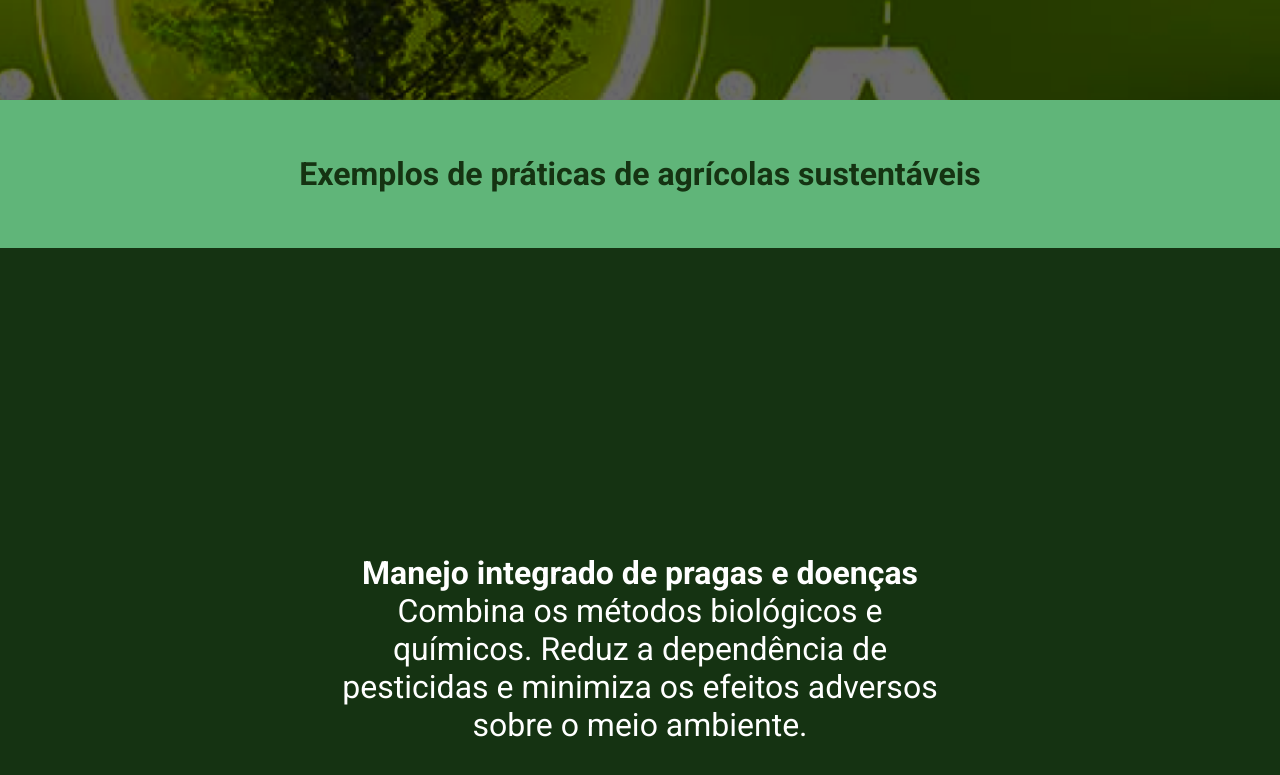
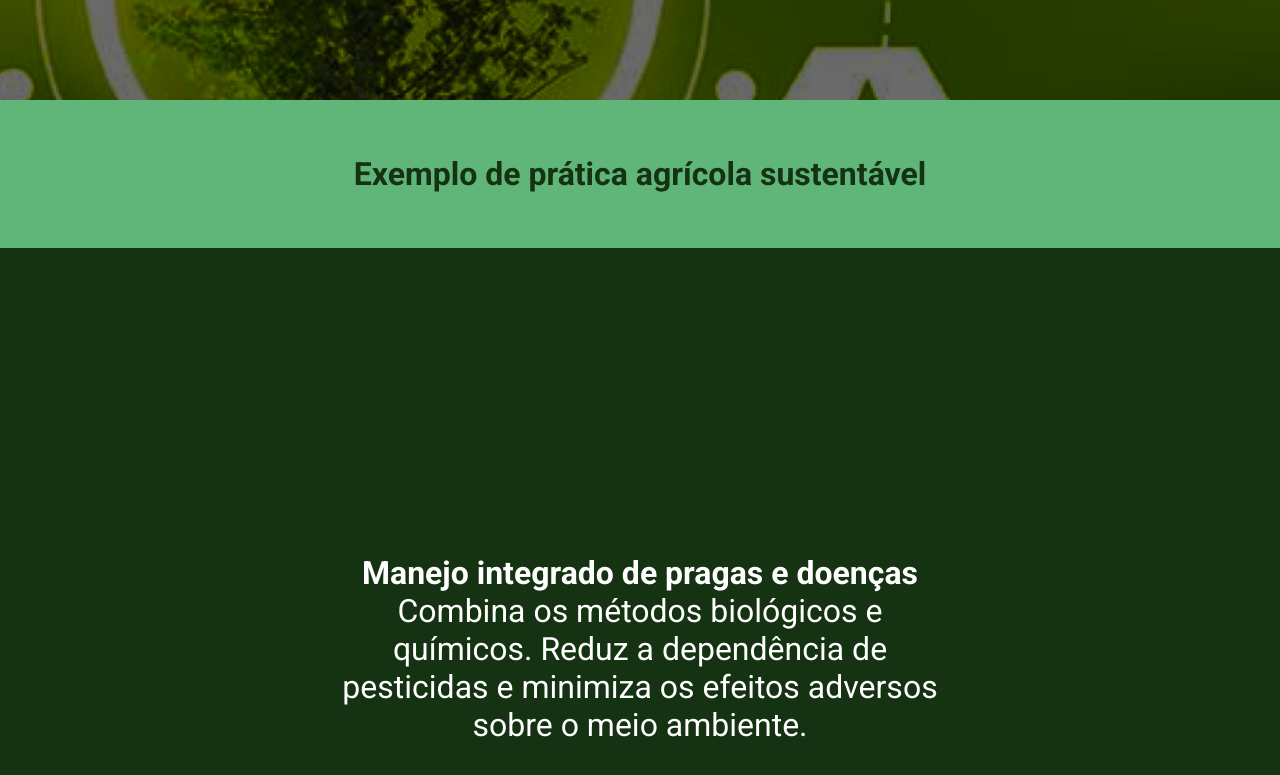
Before and after one commit to GuGodoi7/gs_fiap_web_developer, a plain HTML site: page pages/agro.html in a window 1280 px wide. Shown: the part 1594-2369 px from the top of the page. Drawn offline with Linux system fonts and the light colour scheme.

Commit message:
mudança nome do segundo subtitulo da page agro

```diff
--- a/pages/agro.html
+++ b/pages/agro.html
@@ -1,6 +1,5 @@
 <!DOCTYPE html>
 <html lang="pt-br">
-
   <head>
     <meta charset="UTF-8" />
     <meta http-equiv="X-UA-Compatible" content="IE=edge" />
@@ -89,7 +88,7 @@
         </div>
       </div>
       <div id="segundo-subtitulo-da-pagina">
-      <p>Exemplos de práticas de agrícolas sustentáveis</p>
+        <p>Exemplo de prática agrícola sustentável</p>
       </div>
       <section id="parte-final-agro">
         <p>
@@ -107,5 +106,4 @@
       <p>Vinicius Luna Rodrigues dos Santos RM: 99069</p>
     </footer>
   </body>
-
 </html>
```
Lines whose indentation alone changed are shown as unchanged.
